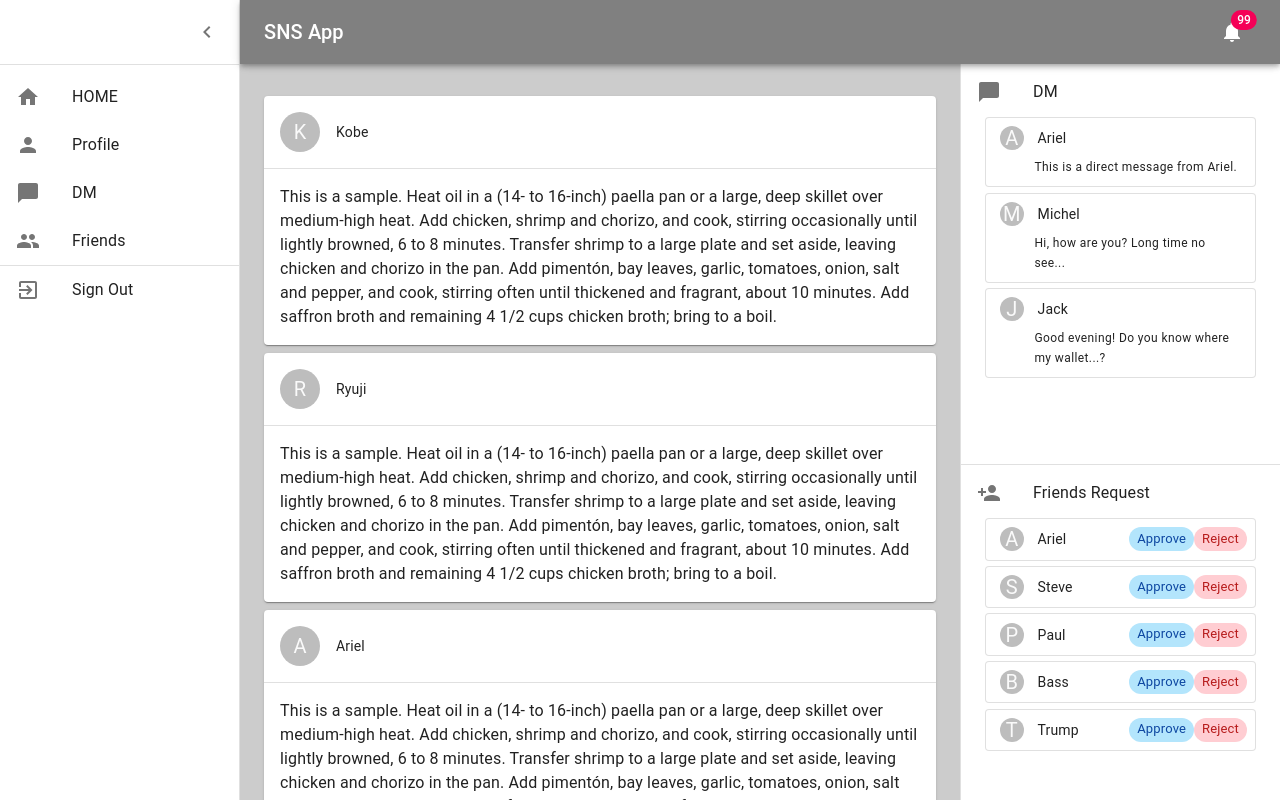
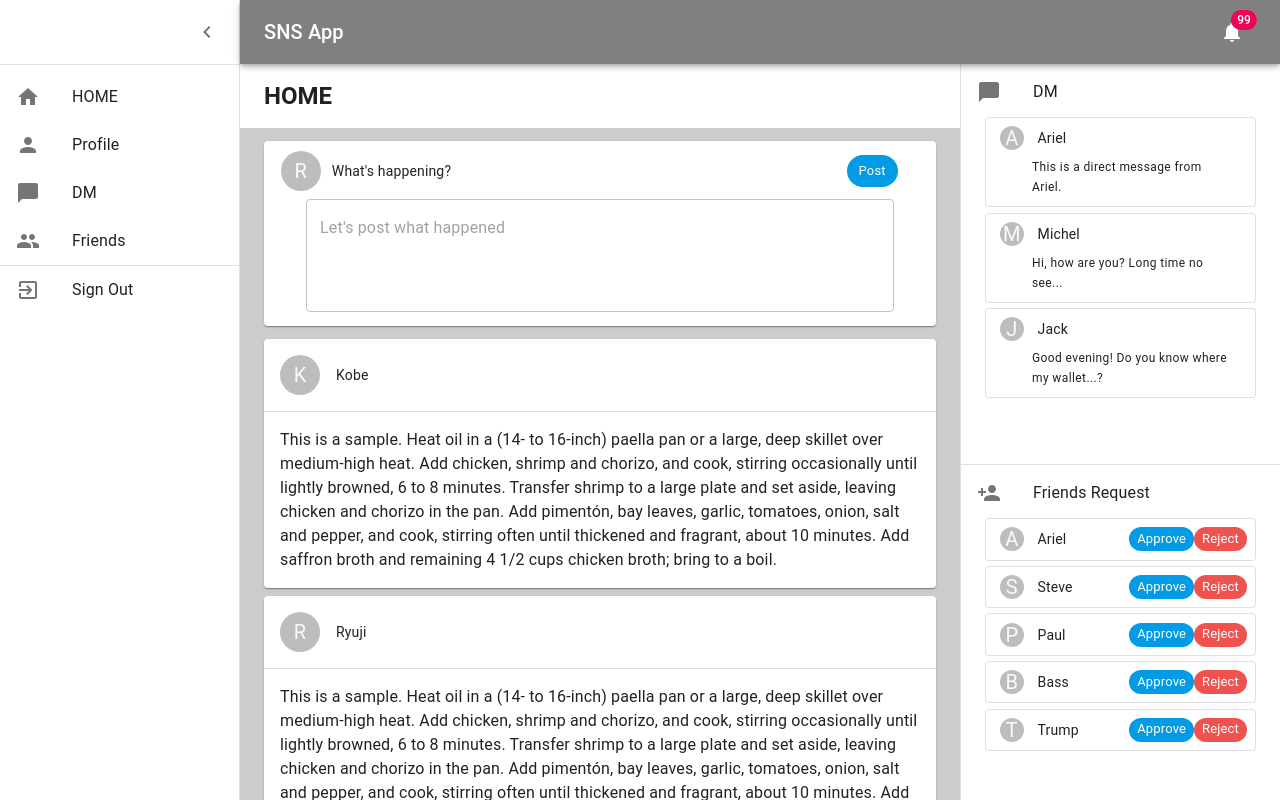
Before and after one commit to jima-r20/sns-app-frontend, a React (Create React App) app: page /top in a window 1280 px wide. Built offline with nearby package versions, Linux system fonts and the light colour scheme.

Commit message:
新規投稿用コンポーネント作成(form化はまだ)とUI調整

```diff
--- a/src/styles/DMItem.style.ts
+++ b/src/styles/DMItem.style.ts
@@ -1,4 +1,4 @@
-import { createStyles, makeStyles, Theme } from "@material-ui/core";
+import { createStyles, makeStyles, Theme } from '@material-ui/core';
 
 export const DMItemStyle = makeStyles((theme: Theme) =>
   createStyles({
@@ -11,15 +11,17 @@ export const DMItemStyle = makeStyles((theme: Theme) =>
     DMContainer: {
       display: 'flex',
       alignItems: 'center',
-      padding: '3%'
+      padding: '3%',
     },
     DMAvatar: {
       margin: '0 auto',
       width: theme.spacing(3),
       height: theme.spacing(3),
     },
-    DMTextPaper: {
-      padding: '1.5%'
-    }
+    DMMessage: {
+      display: 'block',
+      paddingRight: '5%',
+      paddingLeft: '15%',
+    },
   })
-)
+);
--- /dev/null
+++ b/src/styles/HeaderBar.style.ts
@@ -0,0 +1,36 @@
+import { createStyles, makeStyles, Theme } from '@material-ui/core';
+
+const drawerWidth = 240;
+
+export const HeaderBarStyle = makeStyles((theme: Theme) =>
+  createStyles({
+    toolbar: {
+      paddingRight: 24, // keep right padding when drawer closed
+    },
+    appBar: {
+      zIndex: theme.zIndex.drawer + 1,
+      transition: theme.transitions.create(['width', 'margin'], {
+        easing: theme.transitions.easing.sharp,
+        duration: theme.transitions.duration.leavingScreen,
+      }),
+      backgroundColor: 'gray',
+    },
+    appBarShift: {
+      marginLeft: drawerWidth,
+      width: `calc(100% - ${drawerWidth}px)`,
+      transition: theme.transitions.create(['width', 'margin'], {
+        easing: theme.transitions.easing.sharp,
+        duration: theme.transitions.duration.enteringScreen,
+      }),
+    },
+    menuButton: {
+      marginRight: 36,
+    },
+    menuButtonHidden: {
+      display: 'none',
+    },
+    title: {
+      flexGrow: 1,
+    },
+  })
+);
--- /dev/null
+++ b/src/styles/LeftSideBar.style.ts
@@ -0,0 +1,35 @@
+import { createStyles, makeStyles, Theme } from '@material-ui/core';
+
+const drawerWidth = 240;
+
+export const LeftSideBarStyle = makeStyles((theme: Theme) =>
+  createStyles({
+    drawerPaper: {
+      position: 'relative',
+      whiteSpace: 'nowrap',
+      width: drawerWidth,
+      transition: theme.transitions.create('width', {
+        easing: theme.transitions.easing.sharp,
+        duration: theme.transitions.duration.enteringScreen,
+      }),
+    },
+    drawerPaperClose: {
+      overflowX: 'hidden',
+      transition: theme.transitions.create('width', {
+        easing: theme.transitions.easing.sharp,
+        duration: theme.transitions.duration.leavingScreen,
+      }),
+      width: theme.spacing(7),
+      [theme.breakpoints.up('sm')]: {
+        width: theme.spacing(9),
+      },
+    },
+    toolbarIcon: {
+      display: 'flex',
+      alignItems: 'center',
+      justifyContent: 'flex-end',
+      padding: '0 8px',
+      ...theme.mixins.toolbar,
+    },
+  })
+);
--- a/src/styles/RightSideBar.style.ts
+++ b/src/styles/RightSideBar.style.ts
@@ -1,4 +1,4 @@
-import { createStyles, makeStyles, Theme } from "@material-ui/core";
+import { createStyles, makeStyles, Theme } from '@material-ui/core';
 
 export const RightSideBarStyle = makeStyles((theme: Theme) =>
   createStyles({
@@ -22,7 +22,7 @@ export const RightSideBarStyle = makeStyles((theme: Theme) =>
     rightSideDMContainer: {
       overflow: 'auto',
       height: '40vh',
-      marginTop: '5vh'
+      marginTop: '5vh',
     },
     rightSideFriReq: {
       height: '40vh',
@@ -30,7 +30,7 @@ export const RightSideBarStyle = makeStyles((theme: Theme) =>
     rightSideFriReqContainer: {
       overflow: 'auto',
       marginTop: '5vh',
-      height: '30vh'
-    }
+      height: '30vh',
+    },
   })
-)
+);
--- a/src/styles/TopPage.styles.ts
+++ b/src/styles/TopPage.styles.ts
@@ -1,77 +1,30 @@
-import { createStyles, makeStyles, Theme } from "@material-ui/core";
-
-const drawerWidth = 240;
+import { createStyles, makeStyles, Theme } from '@material-ui/core';
+import zIndex from '@material-ui/core/styles/zIndex';
 
 export const TopPageStyles = makeStyles((theme: Theme) =>
   createStyles({
     root: {
       display: 'flex',
     },
-    toolbar: {
-      paddingRight: 24, // keep right padding when drawer closed
-    },
-    toolbarIcon: {
-      display: 'flex',
-      alignItems: 'center',
-      justifyContent: 'flex-end',
-      padding: '0 8px',
-      ...theme.mixins.toolbar,
-    },
-    appBar: {
-      zIndex: theme.zIndex.drawer + 1,
-      transition: theme.transitions.create(['width', 'margin'], {
-        easing: theme.transitions.easing.sharp,
-        duration: theme.transitions.duration.leavingScreen,
-      }),
-      backgroundColor: 'gray',
-    },
-    appBarShift: {
-      marginLeft: drawerWidth,
-      width: `calc(100% - ${drawerWidth}px)`,
-      transition: theme.transitions.create(['width', 'margin'], {
-        easing: theme.transitions.easing.sharp,
-        duration: theme.transitions.duration.enteringScreen,
-      }),
-    },
-    menuButton: {
-      marginRight: 36,
-    },
-    menuButtonHidden: {
-      display: 'none',
-    },
-    title: {
-      flexGrow: 1,
-    },
-    drawerPaper: {
-      position: 'relative',
-      whiteSpace: 'nowrap',
-      width: drawerWidth,
-      transition: theme.transitions.create('width', {
-        easing: theme.transitions.easing.sharp,
-        duration: theme.transitions.duration.enteringScreen,
-      }),
-    },
-    drawerPaperClose: {
-      overflowX: 'hidden',
-      transition: theme.transitions.create('width', {
-        easing: theme.transitions.easing.sharp,
-        duration: theme.transitions.duration.leavingScreen,
-      }),
-      width: theme.spacing(7),
-      [theme.breakpoints.up('sm')]: {
-        width: theme.spacing(9),
-      },
-    },
     appBarSpacer: theme.mixins.toolbar,
     content: {
       flexGrow: 1,
       height: '100vh',
       overflow: 'auto',
-      backgroundColor: '#ccc'
+      backgroundColor: '#ccc',
     },
     container: {
-      paddingTop: theme.spacing(4),
+      paddingTop: theme.spacing(10),
       paddingBottom: theme.spacing(4),
+    },
+    subHeader: {
+      position: 'fixed',
+      width: '100%',
+      zIndex: 1,
+      backgroundColor: 'white',
+    },
+    pageTitle: {
+      fontWeight: 'bold',
     },
     // paper: {  // いらないかも
     //   padding: theme.spacing(2),
--- /dev/null
+++ b/src/views/components/CreatePost.tsx
@@ -0,0 +1,61 @@
+import React from 'react';
+import {
+  Avatar,
+  Chip,
+  Grid,
+  Paper,
+  TextField,
+  Typography,
+} from '@material-ui/core';
+
+const CreatePost: React.FC = () => {
+  return (
+    <React.Fragment>
+      <Paper
+        style={{ marginBottom: '2%', paddingRight: '2%', paddingLeft: '2%' }}
+      >
+        <Grid
+          container
+          spacing={1}
+          style={{ display: 'flex', alignItems: 'center', paddingTop: '1%' }}
+        >
+          <Grid item xs={1}>
+            <Avatar style={{ margin: '0 auto' }}>R</Avatar>
+          </Grid>
+          <Grid item xs={9}>
+            <Typography variant="body2" component="p">
+              What's happening?
+            </Typography>
+          </Grid>
+          <Grid
+            item
+            xs={2}
+            style={{ display: 'flex', justifyContent: 'center' }}
+          >
+            <Chip clickable color="primary" label="Post" />
+          </Grid>
+          <Grid
+            item
+            xs={12}
+            style={{
+              paddingRight: '5%',
+              paddingLeft: '5%',
+              paddingBottom: '2%',
+            }}
+          >
+            <TextField
+              id="create-post"
+              multiline
+              rows={4}
+              variant="outlined"
+              fullWidth
+              placeholder="Let's post what happened"
+            />
+          </Grid>
+        </Grid>
+      </Paper>
+    </React.Fragment>
+  );
+};
+
+export default CreatePost;
--- a/src/views/components/DMItem.tsx
+++ b/src/views/components/DMItem.tsx
@@ -4,7 +4,6 @@ import {
   Avatar,
   Divider,
   Typography,
-  Paper,
   CardActionArea,
   Card,
 } from '@material-ui/core';
@@ -34,14 +33,12 @@ const DMItem: React.FC<PROPS_DM> = (props) => {
               </Typography>
             </Grid>
             <Divider />
-            <Grid
-              item
-              xs={12}
-              style={{ paddingRight: '5%', paddingLeft: '17%' }}
-            >
+            <Grid item xs={12}>
               {/* <Paper variant="outlined" className={classes.DMTextPaper}> */}
               {/* <Typography variant="body2" component="p"> */}
-              <Typography variant="caption">{message}</Typography>
+              <Typography variant="caption" className={classes.DMMessage}>
+                {message}
+              </Typography>
               {/* </Paper> */}
             </Grid>
           </Grid>
--- a/src/views/components/FriendRequestItem.tsx
+++ b/src/views/components/FriendRequestItem.tsx
@@ -2,11 +2,8 @@ import React from 'react';
 import {
   Grid,
   Avatar,
-  Button,
-  Paper,
   Typography,
   Card,
-  CardActions,
   Chip,
   createMuiTheme,
   ThemeProvider,
@@ -21,12 +18,12 @@ interface PROPS_FRIEND_REQUEST {
 const theme = createMuiTheme({
   palette: {
     primary: {
-      main: lightBlue[100],
-      contrastText: blue[900],
+      main: lightBlue[600],
+      // contrastText: blue[900],
     },
     secondary: {
-      main: red[100],
-      contrastText: red[900],
+      main: red[400],
+      // contrastText: red[900],
     },
   },
 });
@@ -53,12 +50,6 @@ const FriendRequestItem: React.FC<PROPS_FRIEND_REQUEST> = (props) => {
               <Chip clickable color="primary" size="small" label="Approve" />
               <Chip clickable color="secondary" size="small" label="Reject" />
             </ThemeProvider>
-            {/* <Button color="primary" size="small">
-              Approve
-            </Button> */}
-            {/* <Button color="secondary" size="small">
-              Reject
-            </Button> */}
           </Grid>
         </Grid>
       </Card>
--- a/src/views/components/HeaderBar.tsx
+++ b/src/views/components/HeaderBar.tsx
@@ -1,4 +1,4 @@
-import React, { useState } from 'react';
+import React from 'react';
 import { useDispatch, useSelector } from 'react-redux';
 import clsx from 'clsx';
 import {
@@ -9,15 +9,15 @@ import {
   Typography,
 } from '@material-ui/core';
 import { Menu, Notifications } from '@material-ui/icons';
-import { TopPageStyles } from '../../styles/TopPage.styles';
 import { AppDispatch } from '../../stores/store';
 import {
   openSideBar,
   selectIsOpenSideBar,
 } from '../../stores/slices/page.slice';
+import { HeaderBarStyle } from '../../styles/HeaderBar.style';
 
 const HeaderBar: React.FC = () => {
-  const classes = TopPageStyles();
+  const classes = HeaderBarStyle();
   const dispatch: AppDispatch = useDispatch();
   const open = useSelector(selectIsOpenSideBar);
 
--- a/src/views/components/LeftSideBar.tsx
+++ b/src/views/components/LeftSideBar.tsx
@@ -4,15 +4,15 @@ import clsx from 'clsx';
 import { Divider, Drawer, IconButton, List } from '@material-ui/core';
 import { ChevronLeft } from '@material-ui/icons';
 import MainListItems from './MainListItems';
-import { TopPageStyles } from '../../styles/TopPage.styles';
 import { AppDispatch } from '../../stores/store';
 import {
   closeSideBar,
   selectIsOpenSideBar,
 } from '../../stores/slices/page.slice';
+import { LeftSideBarStyle } from '../../styles/LeftSideBar.style';
 
 const LeftSideBar: React.FC = () => {
-  const classes = TopPageStyles();
+  const classes = LeftSideBarStyle();
   const dispatch: AppDispatch = useDispatch();
   const open = useSelector(selectIsOpenSideBar);
 
--- a/src/views/components/PostList.tsx
+++ b/src/views/components/PostList.tsx
@@ -1,11 +1,8 @@
 import React from 'react';
 import { Grid } from '@material-ui/core';
-import { TopPageStyles } from '../../styles/TopPage.styles';
 import PostItem from './PostItem';
 
 const PostList: React.FC = () => {
-  const classes = TopPageStyles();
-
   return (
     <React.Fragment>
       <Grid container spacing={1}>
--- a/src/views/pages/Top.page.tsx
+++ b/src/views/pages/Top.page.tsx
@@ -1,11 +1,20 @@
 import React from 'react';
-import { Box, Container, CssBaseline } from '@material-ui/core';
-import { TopPageStyles } from '../../styles/TopPage.styles';
+import {
+  AppBar,
+  Box,
+  Container,
+  CssBaseline,
+  Divider,
+  Toolbar,
+  Typography,
+} from '@material-ui/core';
 import Copyright from '../components/Copyright';
 import HeaderBar from '../components/HeaderBar';
 import LeftSideBar from '../components/LeftSideBar';
 import PostList from '../components/PostList';
 import RightSideBar from '../components/RightSideBar';
+import { TopPageStyles } from '../../styles/TopPage.styles';
+import CreatePost from '../components/CreatePost';
 
 const TopPage: React.FC = () => {
   const classes = TopPageStyles();
@@ -18,7 +27,14 @@ const TopPage: React.FC = () => {
 
       <main className={classes.content}>
         <div className={classes.appBarSpacer} />
+        <Toolbar className={classes.subHeader}>
+          <Typography variant="h5" className={classes.pageTitle}>
+            HOME
+          </Typography>
+        </Toolbar>
+        <Divider />
         <Container maxWidth="lg" className={classes.container}>
+          <CreatePost />
           <PostList />
           <Box pt={4}>
             <Copyright />
```
